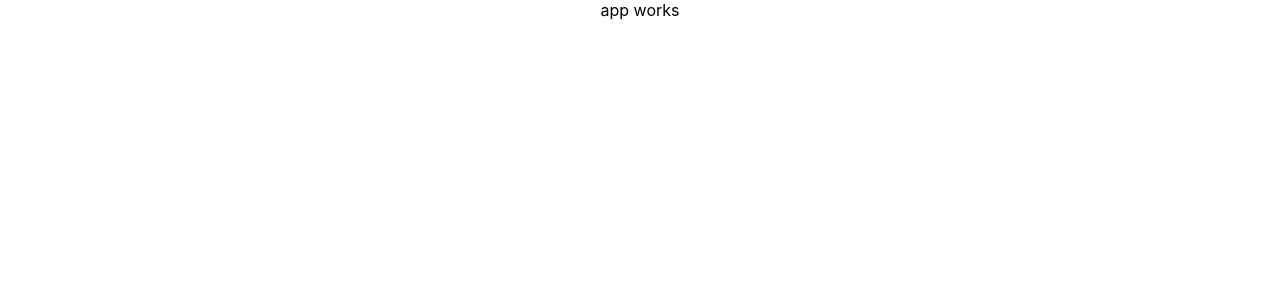
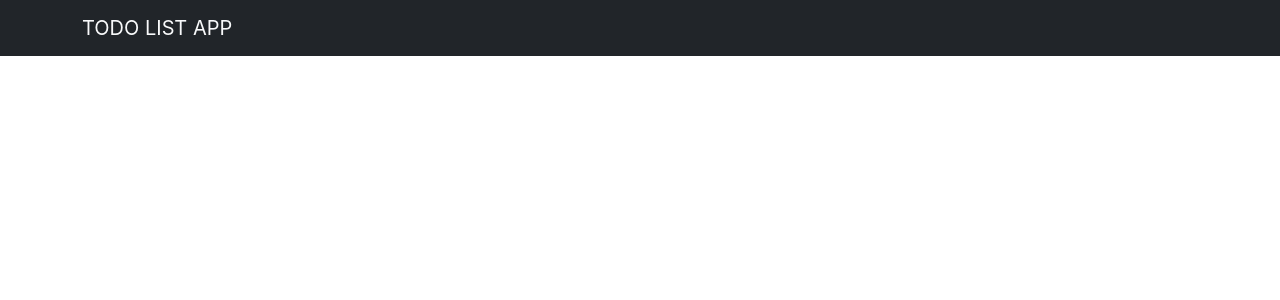
Before and after one commit to Kindaglia/TODO-LIST-REACT, a React (Create React App) app in the folder todolistappreact/: page / in a window 1280 px wide. Shown: the top 300 px of the page. Built offline with nearby package versions, Linux system fonts and the light colour scheme.

Commit message:
add navbar boostrap

```diff
--- a/todolistappreact/package.json
+++ b/todolistappreact/package.json
@@ -6,9 +6,11 @@
     "@testing-library/jest-dom": "^5.16.5",
     "@testing-library/react": "^13.4.0",
     "@testing-library/user-event": "^13.5.0",
+    "bootstrap": "^5.2.3",
     "react": "^18.2.0",
+    "react-bootstrap": "^2.7.2",
     "react-dom": "^18.2.0",
-    "react-scripts": "5.0.1",
+    "react-scripts": "^2.1.3",
     "web-vitals": "^2.1.4"
   },
   "scripts": {
--- a/todolistappreact/public/index.html
+++ b/todolistappreact/public/index.html
@@ -9,7 +9,12 @@
       name="description"
       content="Web site created using create-react-app"
     />
-    <link rel="apple-touch-icon" href="%PUBLIC_URL%/logo192.png" />
+    <link
+      rel="stylesheet"
+      href="https://cdn.jsdelivr.net/npm/bootstrap@5.2.3/dist/css/bootstrap.min.css"
+      integrity="sha384-rbsA2VBKQhggwzxH7pPCaAqO46MgnOM80zW1RWuH61DGLwZJEdK2Kadq2F9CUG65"
+      crossorigin="anonymous"
+    />
     <!--
       manifest.json provides metadata used when your web app is installed on a
       user's mobile device or desktop. See https://developers.google.com/web/fundamentals/web-app-manifest/
--- a/todolistappreact/src/App.js
+++ b/todolistappreact/src/App.js
@@ -1,9 +1,13 @@
 import './App.css';
+import Header from "./Components/Header"
+import TodoList from "./Components/TodoList"
+import React  from 'react';
 
 function App() {
   return (
     <div className="App">
-     app works
+     <Header/>
+     <TodoList/>
     </div>
   );
 }
--- /dev/null
+++ b/todolistappreact/src/Components/Header.js
@@ -0,0 +1,14 @@
+import Container from 'react-bootstrap/Container';
+import Navbar from 'react-bootstrap/Navbar';
+import React from 'react';
+function Header() {
+  return (
+    <Navbar  bg="dark" expand="lg">
+      <Container>
+        <Navbar.Brand href="#home" className='text-light'>TODO LIST APP</Navbar.Brand>
+      </Container>
+    </Navbar>
+  );
+}
+
+export default Header;
--- /dev/null
+++ b/todolistappreact/src/Components/TodoList.js
@@ -0,0 +1,12 @@
+import React from 'react';
+function TodoList() {
+  return (
+
+      <div>
+
+      </div>
+
+  );
+}
+
+export default TodoList;
```
Also changed, not shown: 1 other file (tests, documents, lock files or other folders).
